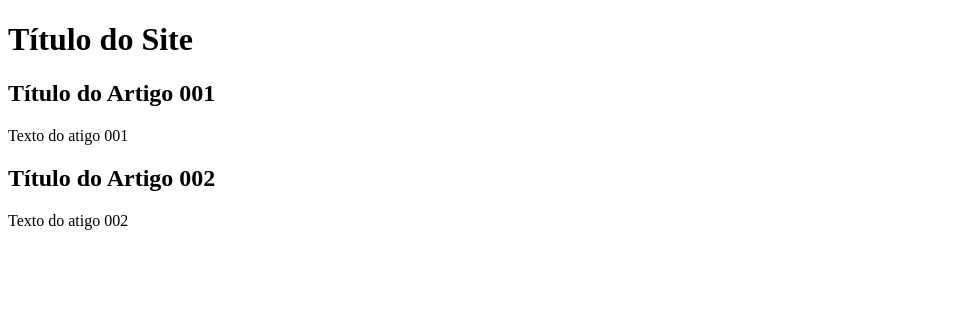
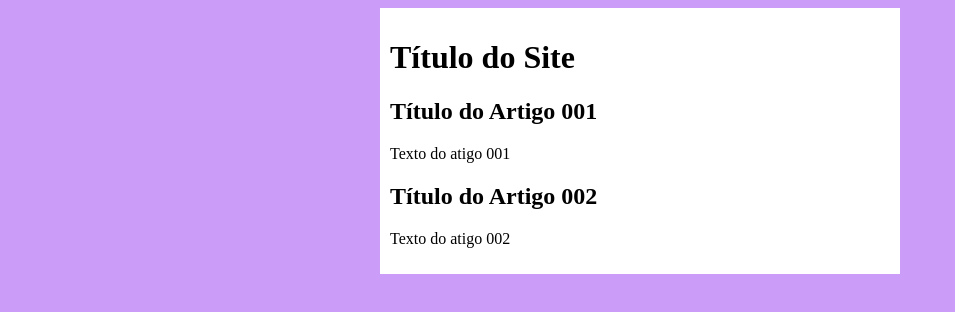
Before and after one commit to robsonavr/projeto-site, a plain HTML site: page index.html in a window 1280 px wide. Shown: the whole page, without its empty margins (0-955 px from the left). Drawn offline with Linux system fonts and the light colour scheme.

Commit message:
atualização do design

```diff
--- /dev/null
+++ b/estilos/style.css
@@ -0,0 +1,16 @@
+{
+    font-family: Arial, Hevetica, sanss-serif;
+    font-size: 16px;
+}
+
+body {
+    background-color: rgb(204, 157, 248);
+}
+
+main {
+    background-color: white;
+    width: 500px;
+    margin: auto;
+    padding: 10px;
+    box-shadow: 3px, 3px, 5px rgba(0, 0, 0, 0.473);
+}
--- a/index.html
+++ b/index.html
@@ -3,7 +3,8 @@
 <head>
     <meta charset="UTF-8">
     <meta name="viewport" content="width=device-width, initial-scale=1.0">
-    <title>titulo do site</title>
+    <title>Site curso em video</title>
+    <link rel="stylesheet" href="estilos/style.css">
 </head>
 <body>
     <main>
```
